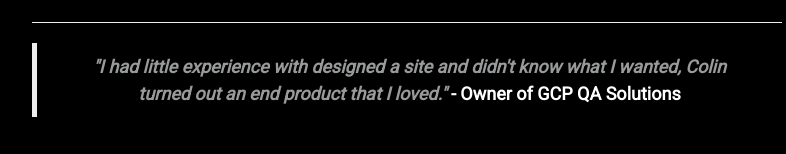
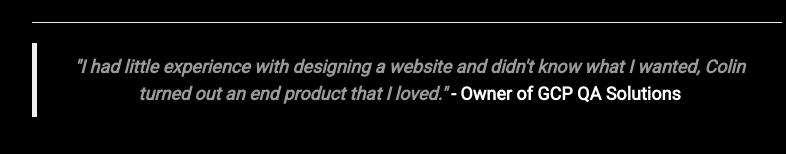
Before and after one commit to ColinRoitt/landingPage, a website: page index.html in a window 1280 px wide. Shown: the part 2608-2762 px from the top of the page, without its empty margins (233-1019 px from the left). Drawn offline with nearby package versions, Linux system fonts and the light colour scheme; some packages are replaced by stand-ins of ours.

Commit message:
spelling

```diff
--- a/index.html
+++ b/index.html
@@ -129,7 +129,7 @@
                 <h2>Testimonials</h2>
                 <blockquote><b><em class='quote'>"Having worked closely with me to set up a website I was happy with, I can firmly say Colin is a pleasure to work with."</em> - Owner of zaya.gallery</b></blockquote>
                 <hr/>
-                <blockquote><b><em class='quote'>"I had little experience with designed a site and didn't know what I wanted, Colin<br/>turned out an end product that I loved."</em> - Owner of GCP QA Solutions</b></blockquote>
+                <blockquote><b><em class='quote'>"I had little experience with designing a website and didn't know what I wanted, Colin<br/>turned out an end product that I loved."</em> - Owner of GCP QA Solutions</b></blockquote>
             </div>
         </div>
     </section>
```
